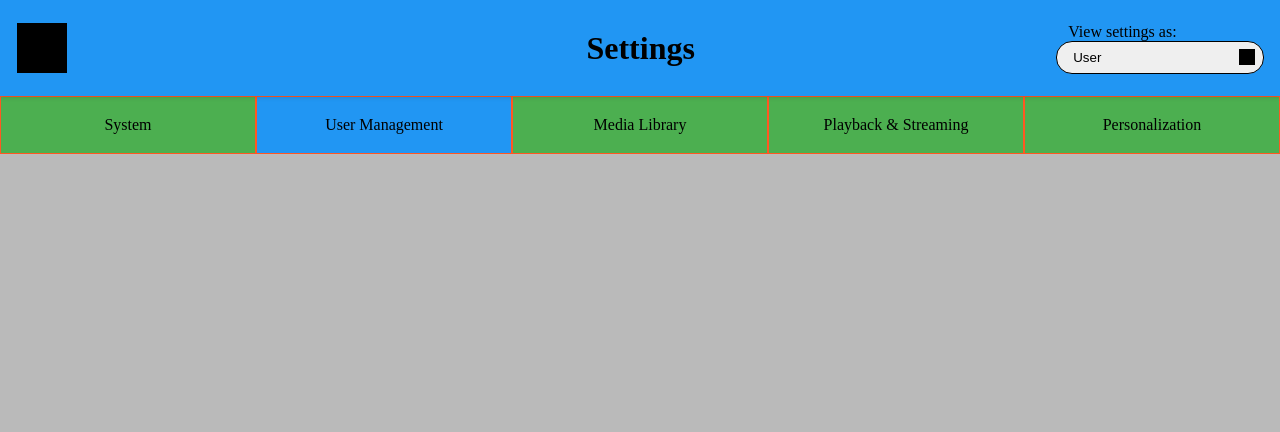
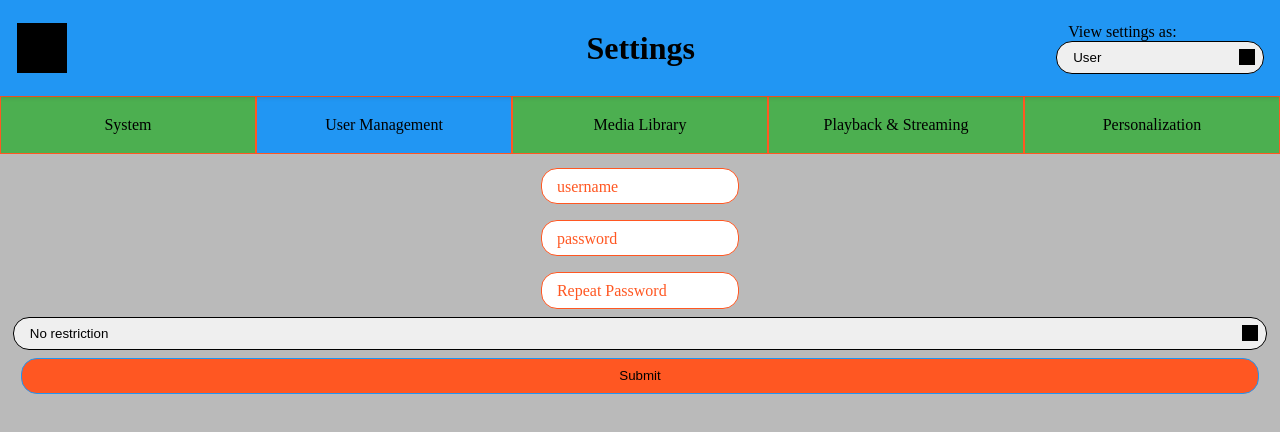
Before and after one commit to MagnusHLund/Reelix, a React (Vite) app in the folder reelix.frontend/reelix.frontend.website/: page /home in a window 1280 px wide. Both pictures are taken after a click on the button 1238 px from the left and 48 px from the top of the page. Shown: the top 432 px of the page. Built offline with nearby package versions, Linux system fonts and the light colour scheme.

Commit message:
feat: :sparkles: Added dropdown functionality to form component

```diff
--- a/reelix.frontend/reelix.frontend.website/src/components/input/Button.tsx
+++ b/reelix.frontend/reelix.frontend.website/src/components/input/Button.tsx
@@ -1,7 +1,7 @@
 import './Button.scss'
 import cn from 'classnames'
 
-interface ButtonProps {
+interface ButtonProps extends React.ButtonHTMLAttributes<HTMLButtonElement> {
   children: React.ReactNode
   type?: 'button' | 'submit' | 'reset'
   onClick?: () => void
@@ -9,18 +9,21 @@ interface ButtonProps {
   transparent?: boolean
 }
 
+// TODO: Rewrite to use <input> tag instead. Use div, with button component and content besides it.
 const Button: React.FC<ButtonProps> = ({
   onClick,
   children,
   type = 'button',
   className = '',
   transparent = false,
+  ...props
 }) => {
   return (
     <button
       type={type}
       className={cn('button', className, { transparent: transparent })}
       onClick={onClick}
+      {...props}
     >
       {children}
     </button>
--- a/reelix.frontend/reelix.frontend.website/src/components/input/Dropdown.scss
+++ b/reelix.frontend/reelix.frontend.website/src/components/input/Dropdown.scss
@@ -25,3 +25,5 @@
     width: 10%;
   }
 }
+
+// TODO: Re-style dropdown to appear like a text input, in terms of the placeholder text.
--- a/reelix.frontend/reelix.frontend.website/src/components/input/Dropdown.tsx
+++ b/reelix.frontend/reelix.frontend.website/src/components/input/Dropdown.tsx
@@ -2,9 +2,14 @@ import './Dropdown.scss'
 import cn from 'classnames'
 import { useState } from 'react'
 
-interface DropdownProps {
-  options: { value: string; label: string }[]
-  onChange: (value: string) => void
+export type DropdownOption = {
+  value: string
+  label: string
+}
+
+interface DropdownProps extends Omit<React.SelectHTMLAttributes<HTMLSelectElement>, 'onChange'> {
+  options: DropdownOption[]
+  onValueChange?: (value: string) => void
   defaultSelectedValue?: string
   titleInsideDropdown?: string
   className?: string
@@ -14,23 +19,24 @@ interface DropdownProps {
 const Dropdown: React.FC<DropdownProps> = ({
   options,
   defaultSelectedValue,
-  onChange,
+  onValueChange,
   titleInsideDropdown = '',
   className = '',
   transparent = false,
+  ...props
 }) => {
   const [selectedValue, setSelectedValue] = useState<string | undefined>(defaultSelectedValue)
 
   const handleChange = (value: string) => {
     setSelectedValue(value)
-    onChange(value)
+    onValueChange?.(value)
   }
-
   return (
     <select
       className={cn('dropdown', className, { transparent: transparent })}
       onChange={(e) => handleChange(e.target.value)}
       value={selectedValue}
+      {...props}
     >
       {titleInsideDropdown && (
         <option value='' disabled>
--- a/reelix.frontend/reelix.frontend.website/src/components/input/TextInput.tsx
+++ b/reelix.frontend/reelix.frontend.website/src/components/input/TextInput.tsx
@@ -1,11 +1,13 @@
 import './TextInput.scss'
 import { stringToPascalCase } from '../../utils/stringUtils'
 
-interface TextInputProps extends React.InputHTMLAttributes<HTMLInputElement> {
+type AllowedTextInputTypes = 'text' | 'email' | 'password' | 'search' | 'tel' | 'url' | 'number'
+
+interface TextInputProps extends Omit<React.InputHTMLAttributes<HTMLInputElement>, 'type'> {
   placeholder?: string
   defaultValue?: string
   className?: string
-  type?: React.HTMLInputTypeAttribute
+  type?: AllowedTextInputTypes
 }
 
 const TextInput: React.FC<TextInputProps> = ({
--- a/reelix.frontend/reelix.frontend.website/src/components/layout/common/Form.tsx
+++ b/reelix.frontend/reelix.frontend.website/src/components/layout/common/Form.tsx
@@ -3,15 +3,33 @@ import { Path, useForm, FieldError, FieldErrors, FieldValues, SubmitHandler } fr
 import Button from '../../input/Button'
 import TextInput from '../../input/TextInput'
 import ErrorContainer from './ErrorContainer'
+import { useSelector } from 'react-redux'
+import { selectMyUser } from '../../../redux/selectors/usersSelectors'
+import Dropdown, { DropdownOption } from '../../input/Dropdown'
+
+type AllowedInputTypes =
+  | 'text'
+  | 'email'
+  | 'password'
+  | 'search'
+  | 'tel'
+  | 'url'
+  | 'number'
+  | 'select'
+  | 'button'
+  | 'file'
 
 type FormProps<T extends FieldValues> = {
   onSubmit: SubmitHandler<T>
   fields: {
     name: keyof T
     label: string
-    type: string
-    validation: object
+    type: AllowedInputTypes
+    validation?: object
     errorMessage?: string
+    isAdminOnly?: boolean
+    dropdownOptions?: DropdownOption[]
+    children?: React.ReactNode
   }[]
   buttonText?: string
   className?: string
@@ -28,12 +46,13 @@ const Form = <T extends FieldValues>({
     handleSubmit,
     formState: { errors },
   } = useForm<T>()
+  const isAdmin = useSelector(selectMyUser).role === 'admin'
 
   const formatErrorMessages = (error: FieldErrors<T>): string[] => {
     return Object.entries(error).map(([field, fieldError]) => {
       const errorMessage = (fieldError as FieldError)?.message
       return (
-        errorMessage || fields.find((f) => f.name === field)?.errorMessage || 'Field is required'
+        errorMessage || fields.find((f) => f.name === field)?.errorMessage || `${field} is required`
       )
     })
   }
@@ -48,7 +67,32 @@ const Form = <T extends FieldValues>({
       )}
 
       <form onSubmit={handleSubmit(onSubmit)} className='form__element'>
-        {fields.map(({ name, validation, type }) => (
+        {fields.map(({ name, validation, type, isAdminOnly, dropdownOptions }) => {
+          validation ??= { required: true }
+
+          if (isAdminOnly && !isAdmin) {
+            return null
+          }
+          if (type === 'select') {
+            return (
+              <Dropdown
+                key={String(name)}
+                className='form__input'
+                options={dropdownOptions as DropdownOption[]}
+                {...register(name as Path<T>, validation)}
+              />
+            )
+          } else if (type === 'button' || type === 'file') {
+            return (
+              <Button
+                key={String(name)}
+                type='button'
+                className='form__input'
+                {...register(name as Path<T>, validation)}
+              />
+            )
+          } else {
+            return (
               <TextInput
                 key={String(name)}
                 placeholder={String(name)}
@@ -56,7 +100,9 @@ const Form = <T extends FieldValues>({
                 className='form__input'
                 {...register(name as Path<T>, validation)}
               />
-        ))}
+            )
+          }
+        })}
         <Button type='submit' className='form__submit-button'>
           {buttonText}
         </Button>
--- a/reelix.frontend/reelix.frontend.website/src/components/layout/common/Image.tsx
+++ b/reelix.frontend/reelix.frontend.website/src/components/layout/common/Image.tsx
@@ -5,12 +5,18 @@ import Skeleton from 'react-loading-skeleton'
 interface ImageProps {
   src: string
   alt: string
-  width: string | number
-  height: string | number
+  width?: string | number
+  height?: string | number
   className?: string
 }
 
-const Image: React.FC<ImageProps> = ({ src, alt, width, height, className = '' }) => {
+const Image: React.FC<ImageProps> = ({
+  src,
+  alt,
+  width = '100%',
+  height = '100%',
+  className = '',
+}) => {
   const [hasError, setHasError] = useState(false)
 
   if (!src || hasError) {
--- a/reelix.frontend/reelix.frontend.website/src/components/layout/settings/settingsForTabs/UserManagementSettingsTab.tsx
+++ b/reelix.frontend/reelix.frontend.website/src/components/layout/settings/settingsForTabs/UserManagementSettingsTab.tsx
@@ -8,6 +8,9 @@ import Thumbnail from '../../common/Thumbnail'
 import { useEffect, useMemo } from 'react'
 import { useSelector } from 'react-redux'
 import './UserManagementSettingsTab.scss'
+import Button from '../../../input/Button'
+import Image from '../../common/Image'
+import Form from '../../common/Form'
 
 const UserManagementSettingsTab: React.FC = () => {
   const settingsScope = useSelector(selectSettingsScope)
@@ -87,7 +90,47 @@ const UserManagementSettingsTab: React.FC = () => {
           </div>
         </ContentSection>
       ) : (
-        <div>{selectedUser && <div></div>}</div>
+        <div>
+          {selectedUser && (
+            <Form
+              onSubmit={() => {}}
+              className='user-management-settings-tab__form'
+              fields={[
+                {
+                  name: 'username',
+                  label: 'Username',
+                  type: 'text',
+                  errorMessage: 'Username is required',
+                },
+                {
+                  name: 'password',
+                  label: 'Password',
+                  type: 'password',
+                  errorMessage: 'Password is required',
+                },
+                {
+                  name: 'Repeat Password',
+                  label: 'Repeat Password',
+                  type: 'password',
+                },
+                {
+                  name: 'Age restriction',
+                  label: 'Age restriction',
+                  type: 'select',
+                  dropdownOptions: [
+                    { value: 'disabled', label: 'No restriction' },
+                    { value: 'g', label: 'G - General Audiences' },
+                    { value: 'pg', label: 'PG - Parental Guidance Suggested' },
+                    { value: 'pg-13', label: 'PG-13 - Parents Strongly Cautioned' },
+                    { value: 'r', label: 'R - Restricted' },
+                    { value: 'nc-17', label: 'NC-17 - Adults Only' },
+                  ],
+                  isAdminOnly: true,
+                },
+              ]}
+            />
+          )}
+        </div>
       )}
     </div>
   )
```
Lines whose indentation alone changed are shown as unchanged.
